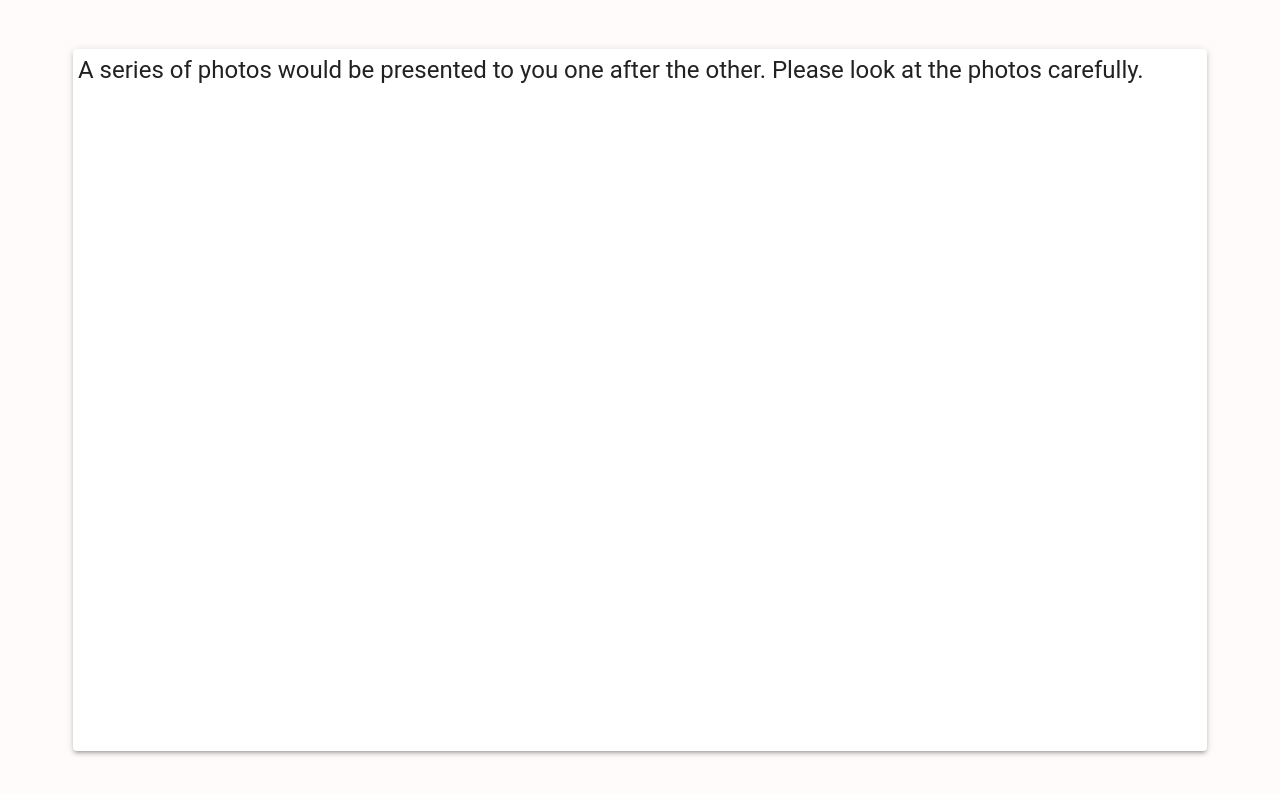
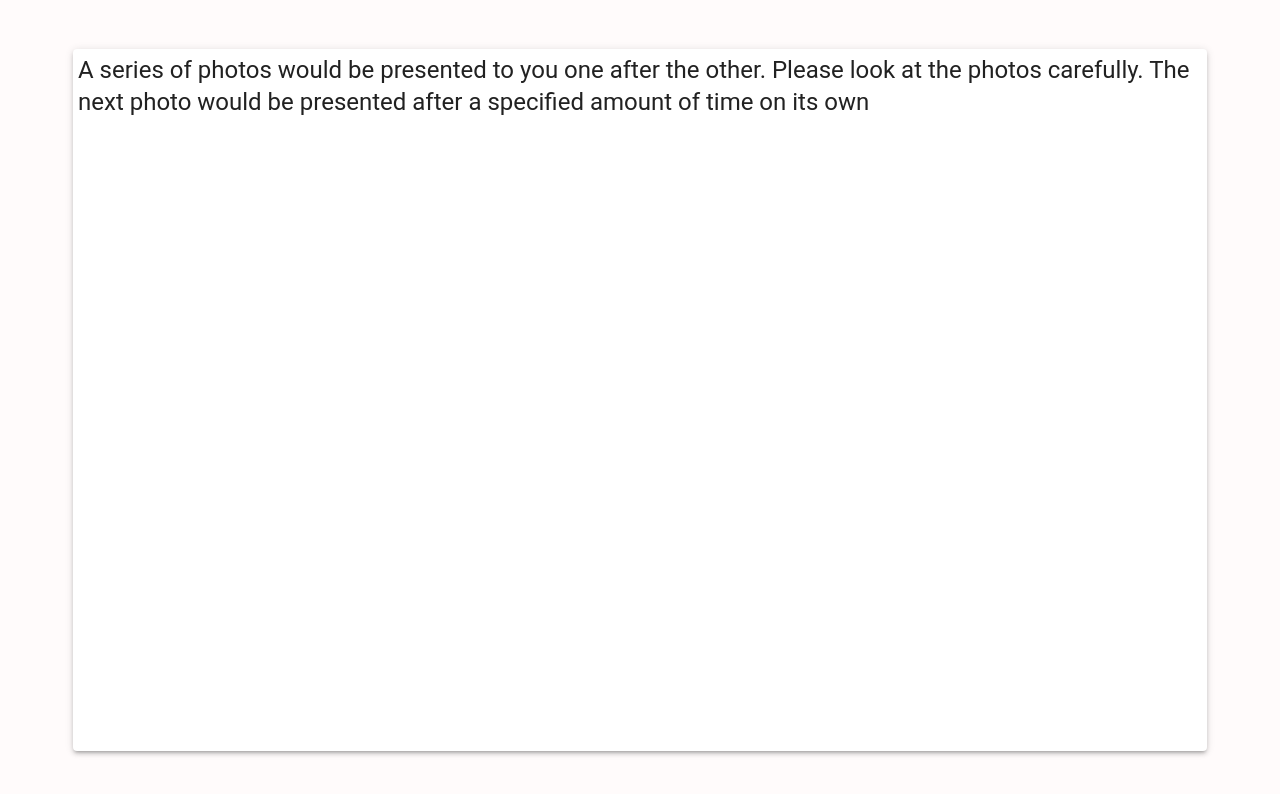
Before and after one commit to AryanP281/PsycExpt, a React (Create React App) app: page /pics in a window 1280 px wide. Shown: the top 794 px of the page. Built offline with nearby package versions, Linux system fonts and the light colour scheme.

Commit message:
Minor Changes

```diff
--- a/src/Pages/Narrative.js
+++ b/src/Pages/Narrative.js
@@ -24,7 +24,7 @@ function Narrative()
 
     return(<div className="background" id="home">
         <Paper elevation={3} style={{width: "90%", height: "100%", padding: "10px", overflow: "auto"}}>
-            {state === 0 && <Typography variant="h5">A narrative would be presented to you. Please read the narrative carefully</Typography>}
+            {state === 0 && <Typography variant="h5">A narrative would be presented to you. Please read the narrative carefully.  The next page would be presented after specified amount of time on its own</Typography>}
             {state === 1 && passage.map((para) => <Typography style={{marginTop: "20px"}} variant="body1">{para}</Typography>)}
             {state === 2 && <Questionnaire />}
         </Paper>
--- a/src/Pages/Pics.js
+++ b/src/Pages/Pics.js
@@ -44,7 +44,7 @@ function Pics()
 
     return(<div className="background" id="home">
             <Paper elevation={3} style={{width: "90%", height: "90%", padding: "5px", overflow: "fixed"}} >
-                {showIns && <Typography variant="h5">A series of photos would be presented to you one after the other. Please look at the photos carefully. </Typography>}
+                {showIns && <Typography variant="h5">A series of photos would be presented to you one after the other. Please look at the photos carefully.  The next photo would be presented after a specified amount of time on its own</Typography>}
                 {!showIns && <img src={currImage} width="100%" height="100%"/>}
             </Paper>
         </div>)
```
Also changed, not shown: src/Pages/End.js (+3 -1 lines).
